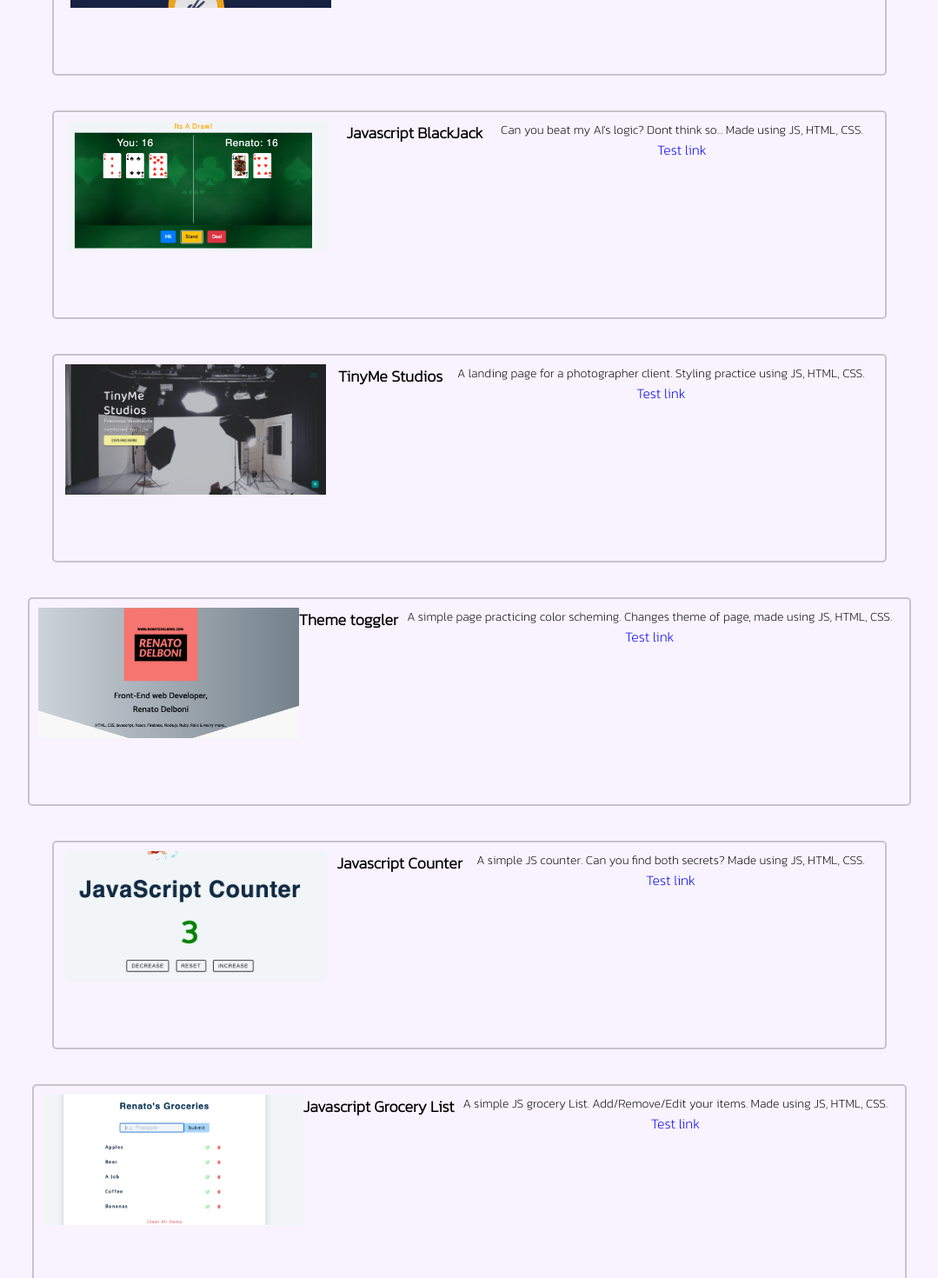
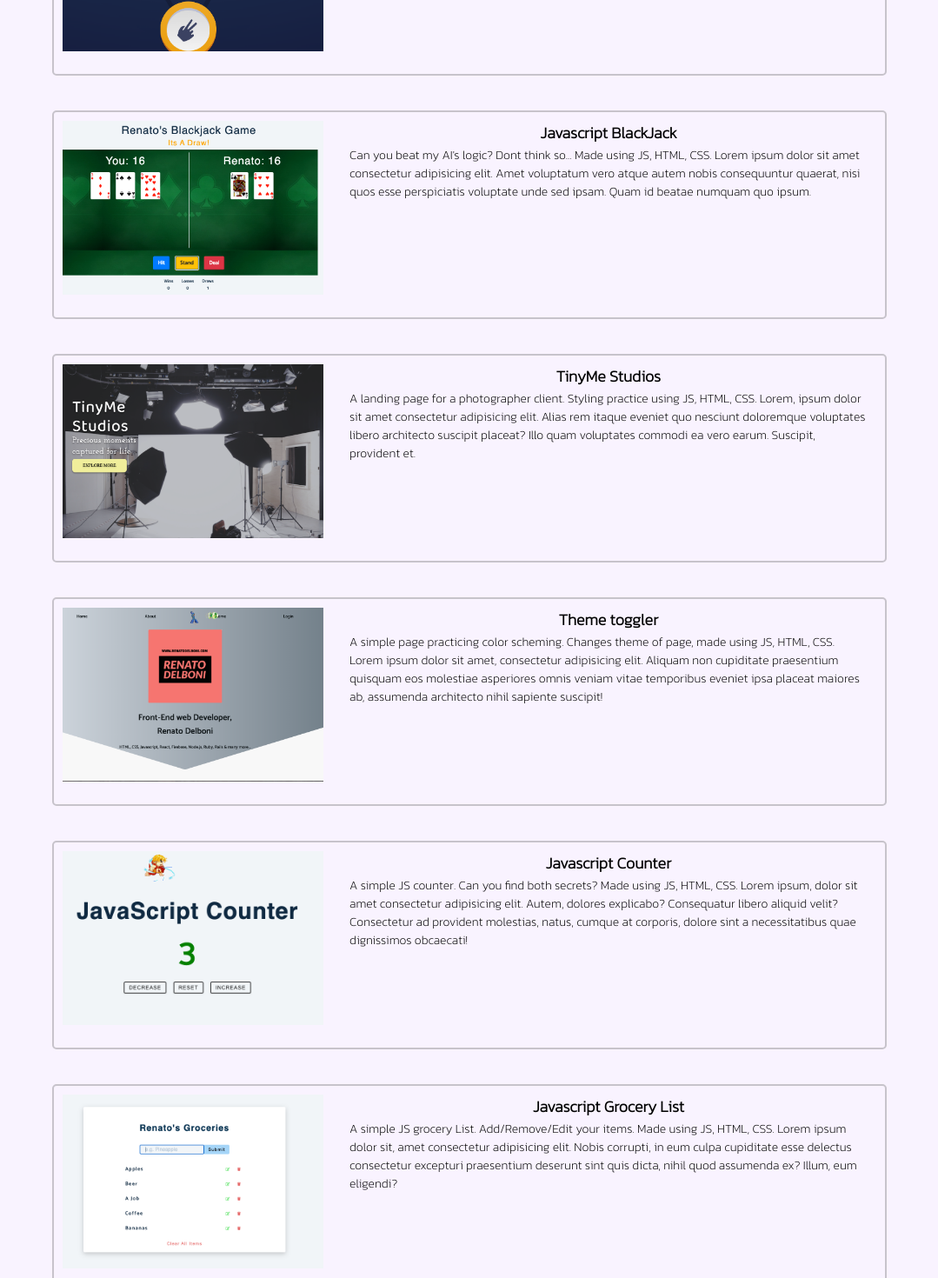
Before and after one commit to Netsujr/renato-react-portfolio, a React (Create React App) app: page /projects in a window 1280 px wide. Shown: the part 320-1790 px from the top of the page at 87% size, without its empty margins (100-1179 px from the left). Built offline with nearby package versions, Linux system fonts and the light colour scheme.

Commit message:
fixed z-index problem

```diff
--- a/src/components/Header.js
+++ b/src/components/Header.js
@@ -64,7 +64,7 @@ const Container = styled.div`
   align-items: center;
   padding: 0px 20px;
   margin-bottom: 10px;
-  z-index: 1;
+  z-index: 2;
   top: 0;
   left: 0;
   right: 0;
--- a/src/components/MiniProjects.js
+++ b/src/components/MiniProjects.js
@@ -104,8 +104,8 @@ export default Section;
 
 const Cards = styled.div`
   /* border: 1px solid orange; */
-  width: 100vw;
-  height: 100vh;
+  min-width: 100vw;
+  min-height: 100vh;
   display: flex;
   justify-content: center;
   margin-top: 10px;
@@ -143,7 +143,7 @@ const CardBody = styled.div`
     padding: 2px 9px;
     border-radius: 15px;
   }
-}
+
 
   img {
     width: 175px;
--- a/src/components/Projects.js
+++ b/src/components/Projects.js
@@ -20,14 +20,14 @@ function Projects() {
         {/* --------------------------------------------- */}
         <CardBody>
           <a href="https://distracted-mahavira-252b8c.netlify.app/" target="blank_" ><img id="image" src={rps} alt="RockPaperScissors" /></a>
-          <a href="https://github.com/Netsujr/rock-paper-scissors" target="_blank" rel="noreferrer"><img id="icon" src={GithubIcon} alt="Github" /></a>
+          <a href="https://github.com/Netsujr/rock-paper-scissors" target="_blank" rel="noreferrer"><img id='icon' src={GithubIcon} alt="Github" /></a>
           <CardInfoContainer>
             <CardTitle>
               <h4>Rock, Paper, Scissors</h4>
             </CardTitle>
             <CardDesc>
               <p>A quick game of R-P-S, can you beat my super intelligent AI? Used Javascript, HTML and CSS</p>
-              <a href="http://localhost:3000/projects/spotify" id="link">Test link</a>
+              <a href="http://localhost:3000/projects/spotify" id="link">Learn More</a>
             </CardDesc>
           </CardInfoContainer>
         </CardBody>
@@ -35,73 +35,85 @@ function Projects() {
         <CardBody>
           <a href="https://hungry-mestorf-4efc96.netlify.app/" target="blank_" ><img id="image" src={blackjack} alt="blackjack" /></a>
           <a href="https://github.com/Netsujr/javascript_blackjack" target="_blank" rel="noreferrer"><img id="icon" src={GithubIcon} alt="Github" /></a>
+          <CardInfoContainer>
             <CardTitle>
               <h4>Javascript BlackJack</h4>
             </CardTitle>
             <CardDesc>
-            <p>Can you beat my AI's logic? Dont think so... Made using JS, HTML, CSS.</p>
-            <a href="http://localhost:3000/projects/spotify" id="link">Test link</a>
+              <p>Can you beat my AI's logic? Dont think so... Made using JS, HTML, CSS. Lorem ipsum dolor sit amet consectetur adipisicing elit. Amet voluptatum vero atque autem nobis consequuntur quaerat, nisi quos esse perspiciatis voluptate unde sed ipsam. Quam id beatae numquam quo ipsum.</p>
+              <a href="http://localhost:3000/projects/spotify" id="link">Learn More</a>
             </CardDesc>
+          </CardInfoContainer>
         </CardBody>
         {/* --------------------------------------------- */}
         <CardBody>
           <a href="https://reverent-hermann-98a8cb.netlify.app/" target="blank_" ><img id="image" src={tm1} alt="TinymeStudios" /></a>
           <a href="https://github.com/Netsujr/TinymeStudios" target="_blank" rel="noreferrer"><img id="icon" src={GithubIcon} alt="Github" /></a>
+          <CardInfoContainer>
             <CardTitle>
               <h4>TinyMe Studios</h4>
             </CardTitle>
             <CardDesc>
-            <p>A landing page for a photographer client. Styling practice using JS, HTML, CSS.</p>
-            <a href="http://localhost:3000/projects/tinyme" id="link">Test link</a>
+              <p>A landing page for a photographer client. Styling practice using JS, HTML, CSS. Lorem, ipsum dolor sit amet consectetur adipisicing elit. Alias rem itaque eveniet quo nesciunt doloremque voluptates libero architecto suscipit placeat? Illo quam voluptates commodi ea vero earum. Suscipit, provident et.</p>
+              <a href="http://localhost:3000/projects/tinyme" id="link">Learn More</a>
             </CardDesc>
+          </CardInfoContainer>
         </CardBody>
         {/* --------------------------------------------- */}
         <CardBody>
           <a href="https://naughty-einstein-a30f95.netlify.app/" target="blank_" ><img id="image" src={theme} alt="themeToggler" /></a>
           <a href="https://github.com/Netsujr/Changing_Themes" target="_blank" rel="noreferrer"><img id="icon" src={GithubIcon} alt="Github" /></a>
+          <CardInfoContainer>
             <CardTitle>
               <h4>Theme toggler</h4>
             </CardTitle>
             <CardDesc>
-            <p>A simple page practicing color scheming. Changes theme of page, made using JS, HTML, CSS.</p>
-            <a href="http://localhost:3000/projects/spotify" id="link">Test link</a>
+              <p>A simple page practicing color scheming. Changes theme of page, made using JS, HTML, CSS. Lorem ipsum dolor sit amet, consectetur adipisicing elit. Aliquam non cupiditate praesentium quisquam eos molestiae asperiores omnis veniam vitae temporibus eveniet ipsa placeat maiores ab, assumenda architecto nihil sapiente suscipit!</p>
+              <a href="http://localhost:3000/projects/spotify" id="link">Learn More</a>
             </CardDesc>
+          </CardInfoContainer>
         </CardBody>
         {/* --------------------------------------------- */}
         <CardBody>
           <a href="https://modest-colden-be1fdb.netlify.app/" target="blank_" ><img id="image" src={counter} alt="counter" /></a>
           <a href="https://github.com/Netsujr/simple_counter_js" target="_blank" rel="noreferrer"><img id="icon" src={GithubIcon} alt="Github" /></a>
+          <CardInfoContainer>
             <CardTitle>
               <h4>Javascript Counter</h4>
             </CardTitle>
             <CardDesc>
-            <p>A simple JS counter. Can you find both secrets? Made using JS, HTML, CSS.</p>
-            <a href="http://localhost:3000/projects/spotify" id="link">Test link</a>
+              <p>A simple JS counter. Can you find both secrets? Made using JS, HTML, CSS. Lorem ipsum, dolor sit amet consectetur adipisicing elit. Autem, dolores explicabo? Consequatur libero aliquid velit? Consectetur ad provident molestias, natus, cumque at corporis, dolore sint a necessitatibus quae dignissimos obcaecati!</p>
+              <a href="http://localhost:3000/projects/spotify" id="link">Learn More</a>
             </CardDesc>
+          </CardInfoContainer>
         </CardBody>
         {/* --------------------------------------------- */}
         <CardBody>
           <a href="https://thirsty-austin-932dc8.netlify.app" target="blank_" ><img id="image" src={grocery} alt="groceries" /></a>
           <a href="https://github.com/Netsujr/JavaScript_grocery_list" target="_blank" rel="noreferrer"><img id="icon" src={GithubIcon} alt="Github" /></a>
+          <CardInfoContainer>
             <CardTitle>
               <h4>Javascript Grocery List</h4>
             </CardTitle>
             <CardDesc>
-            <p>A simple JS grocery List. Add/Remove/Edit your items. Made using JS, HTML, CSS.</p>
-            <a href="http://localhost:3000/projects/spotify" id="link">Test link</a>
+              <p>A simple JS grocery List. Add/Remove/Edit your items. Made using JS, HTML, CSS. Lorem ipsum dolor sit, amet consectetur adipisicing elit. Nobis corrupti, in eum culpa cupiditate esse delectus consectetur excepturi praesentium deserunt sint quis dicta, nihil quod assumenda ex? Illum, eum eligendi?</p>
+              <a href="http://localhost:3000/projects/spotify" id="link">Learn More</a>
             </CardDesc>
+          </CardInfoContainer>
         </CardBody>
         {/* --------------------------------------------- */}
         <CardBody>
           <img src={comingSoon} alt="" />
 
+          <CardInfoContainer>
             <CardTitle>
               <h4>My Webstore</h4>
             </CardTitle>
             <CardDesc>
-            <p>A westore using a variety of tool. workshop ran by Ben W.</p>
-            <a href="http://localhost:3000/projects/spotify" id="link">Test link</a>
+              <p>A westore using a variety of tool. workshop ran by Ben W. Lorem ipsum dolor sit amet consectetur adipisicing elit. Tempora, harum nemo corrupti qui eveniet numquam odit. Beatae doloremque dolor dolorem dolorum iste non labore eligendi veniam quod. Recusandae, quod maiores!</p>
+              <a href="http://localhost:3000/projects/spotify" id="link">Learn More</a>
             </CardDesc>
+          </CardInfoContainer>
         </CardBody>
         {/* --------------------------------------------- */}
       </Cards>
@@ -113,14 +125,15 @@ export default Projects;
 
 const Cards = styled.div`
   /* border: 1px solid orange; */
-  min-width: 100vw;
-  min-height: 100vh;
+  max-width: 75vw;
+  min-height: 30vh;
   display: flex;
   justify-content: center;
   margin-top: 10px;
   flex-wrap: wrap;
   /* margin-left: 25px; */
 `;
+
 
 const CardBody = styled.div`
   border: 2px solid rgba(83, 83, 83, 0.3);
@@ -131,41 +144,30 @@ const CardBody = styled.div`
   border-radius: 5px;
   position: relative;
   display: flex;
-  justify-content: space-around;
+  justify-content: space-between;
 
   &:hover {
-    #icon {
-      animation: fadeIn;
+    #icon, #link {
       opacity: 1;
     }
     border: 2px solid rgba(83, 83, 83, 0.6);
-    h2 {
-      z-index: 1;
-    }
-  }
-
-  h2 {
-    position: absolute;
-    top: 25%;
-    left: 23%;
-    color: black;
-    font-weight: 900;
-    z-index: -1;
-    background-color: rgba(250, 250, 250, 0.6);
-    padding: 2px 9px;
-    border-radius: 15px;
   }
 }
 
   img {
     width: 300px;
-  height: 150px;
+    height: 200px;
     object-fit: cover;
     display: flex;
+    align-items: flex-start;
+    margin-right: 20px;
+    z-index: 0;
+    /* justify-content: center;
+    align-items: center; */
   }
 
   #icon {
-  z-index: 0;
+    z-index: 1;
     height: 30px;
     width: 30px;
     display: flex;
@@ -174,8 +176,8 @@ img {
     right: 5px;
     background-color: rgba(255, 255, 255, 0.9);
     border-radius: 50px;
+    transition: all .3s;
     opacity: 0;
-  transition: 200ms ease-in-out;
 
     &:hover {
       height: 32px;
@@ -188,7 +190,27 @@ img {
 const CardInfoContainer = styled.div`
   display: flex;
   flex-direction: column;
-  `;
+  position: relative;
+
+  #link {
+    padding: .75rem 1.25rem;
+    border-radius: 10rem;
+    color: black;
+    text-transform: uppercase;
+    font-size: 0.6rem;
+    letter-spacing: .15rem;
+    transition: all .3s;
+    overflow: hidden;
+    background-color: #0cf;
+    position: absolute;
+    right: 0px;
+    bottom: 0px;
+    opacity: 0;
+
+    &:hover {
+      color: #fff;
+    }
+  }`;
 
 const CardTitle = styled.div`
   margin-bottom: 2px;
```
Lines whose indentation alone changed are shown as unchanged.
